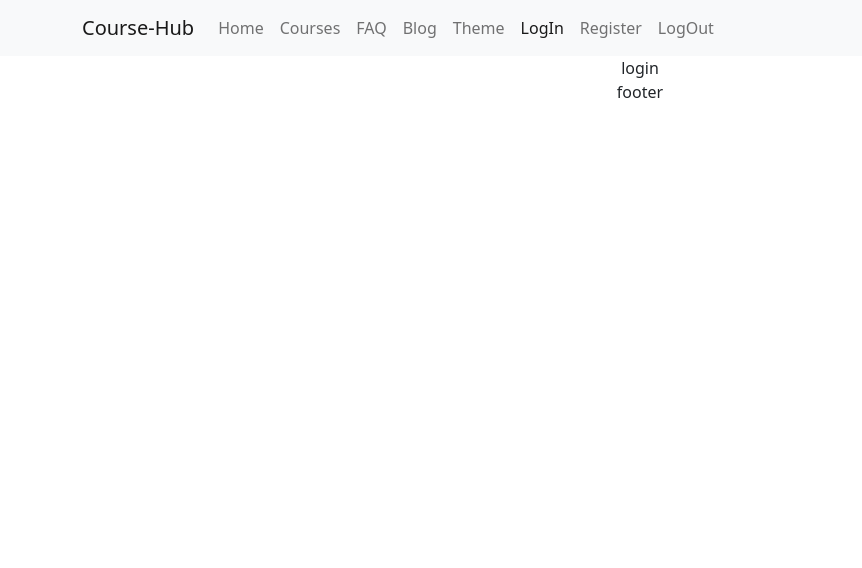
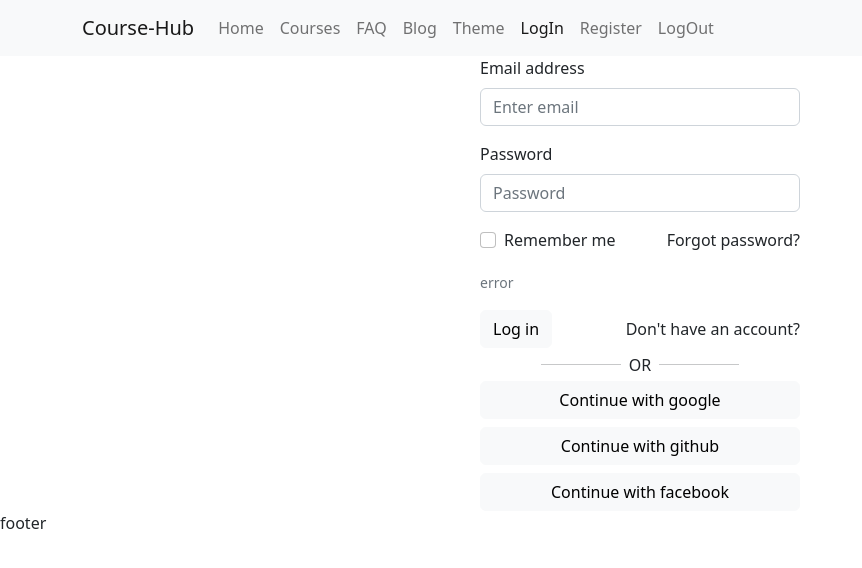
Before and after one commit to e-mm-u/Course-Hub-client, a React (Create React App) app: page /login in a window 1280 px wide. Shown: the top 568 px of the page, without its empty margins (0-862 px from the left). Built offline with nearby package versions, Linux system fonts and the light colour scheme.

Commit message:
login page structure is built

```diff
--- a/src/App.js
+++ b/src/App.js
@@ -1,5 +1,5 @@
 import { RouterProvider } from 'react-router-dom';
-import './App.css';
+// import './App.css';
 import routes from './routes/Routes';
 
 function App() {
--- a/src/components/logs/Login.js
+++ b/src/components/logs/Login.js
@@ -1,9 +1,61 @@
 import React from 'react';
+import Button from 'react-bootstrap/Button';
+import Form from 'react-bootstrap/Form';
+import { LinkContainer } from 'react-router-bootstrap';
 
 const Login = () => {
     return (
-        <div>
-            login
+        <div className='w-25 mx-auto'>
+            <Form >
+                <Form.Group className="mb-3" controlId="form-email">
+                    <Form.Label>Email address</Form.Label>
+                    <Form.Control name='email' type="email" placeholder="Enter email" />
+                </Form.Group>
+
+                <Form.Group className="mb-3" controlId="form-password">
+                    <Form.Label>Password</Form.Label>
+                    <Form.Control name='password' type="password" placeholder="Password" />
+                </Form.Group>
+                <div className='d-flex justify-content-between'>
+                    <Form.Group className="mb-3" controlId="form-checkbox">
+                        <Form.Check type="checkbox" label="Remember me" />
+                    </Form.Group>
+                    <p>Forgot password?</p>
+                </div>
+
+
+                <Form.Group className="mb-3">
+                    <Form.Text className="text-muted">
+                        error
+                    </Form.Text>
+                </Form.Group>
+
+                <div className='d-flex justify-content-between align-items-center'>
+                    <Button variant="light" type="submit">
+                        Log in
+                    </Button>
+                    <LinkContainer to='/register'>
+                        <p className='mb-0'> Don't have an account? </p>
+                    </LinkContainer>
+                </div>
+
+
+            </Form>
+            <div className='d-flex align-items-center justify-content-center gap-2'>
+                <hr className='w-25' /> <p className='mb-0'>OR</p> <hr className='w-25' />
+            </div>
+            {/* sign up buttons */}
+            <div className='d-flex flex-column gap-2'>
+                <Button variant="light">
+                    Continue with google
+                </Button>
+                <Button variant="light">
+                    Continue with github
+                </Button>
+                <Button variant="light">
+                    Continue with facebook
+                </Button>
+            </div>
         </div>
     );
 };
```
